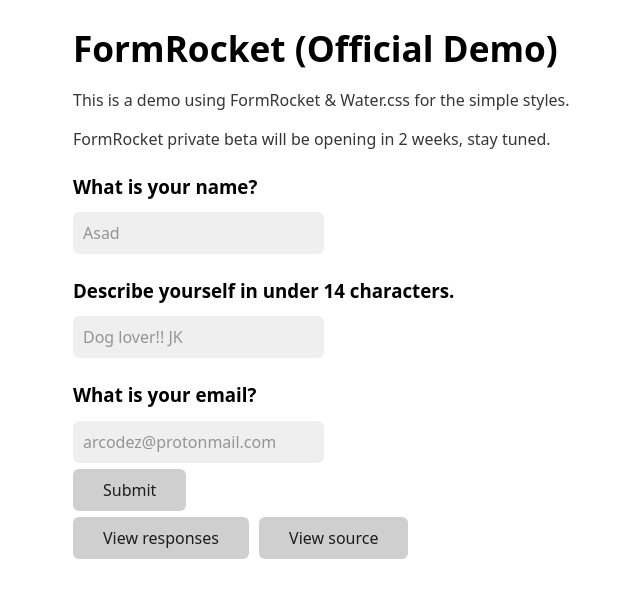
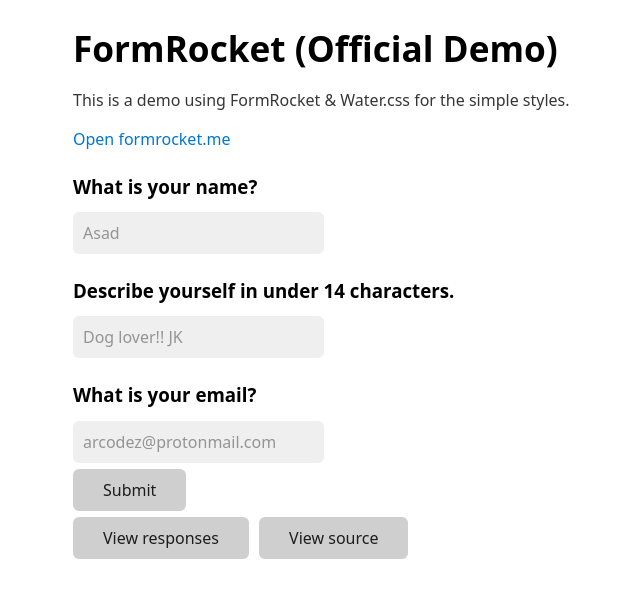
Before and after one commit to AR-Student824/fr-demo, a plain HTML site: page index.html in a window 1280 px wide. Shown: the whole page, without its empty margins (167-807 px from the left). Drawn offline with nearby package versions, Linux system fonts and the light colour scheme.

Commit message:
Update index.html

```diff
--- a/index.html
+++ b/index.html
@@ -8,7 +8,7 @@
 <!-- Actual form -->
 <h1>FormRocket (Official Demo)</h1>
 <p>This is a demo using FormRocket &amp; Water.css for the simple styles.</p>
-<p>FormRocket private beta will be opening in 2 weeks, stay tuned.</p>
+<p><a href="https://www.formrocket.me">Open formrocket.me</a></p>
 
 <form action="https://www.formrocket.me/api/forms/74219764/Demo/75914759/post/showSuccessMessageOnDone" method="POST">
     <h3>What is your name?</h3>
```
